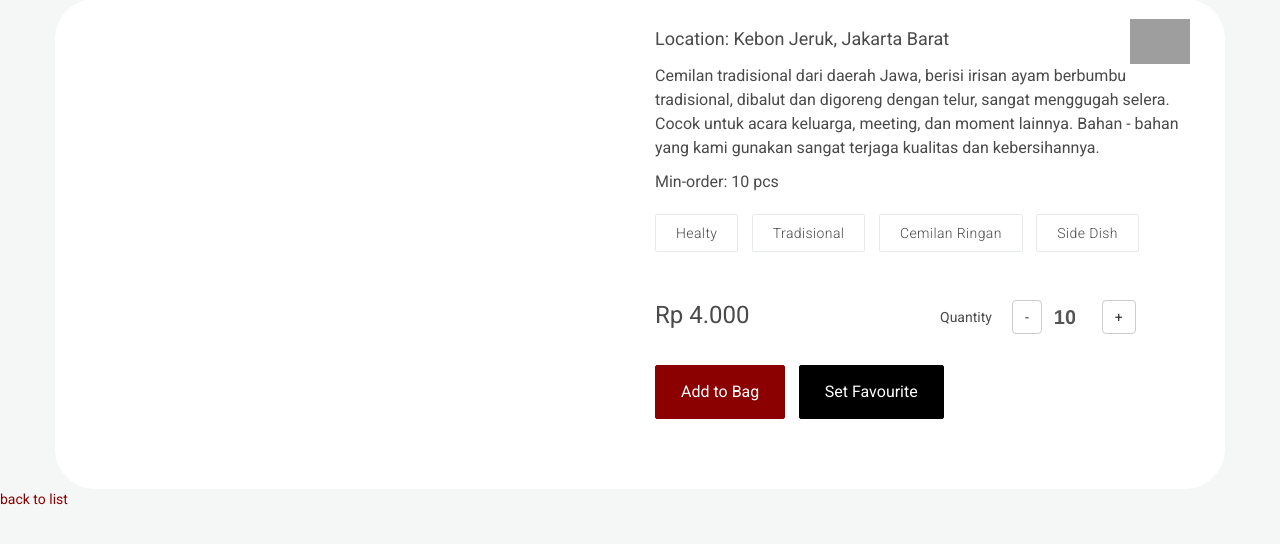
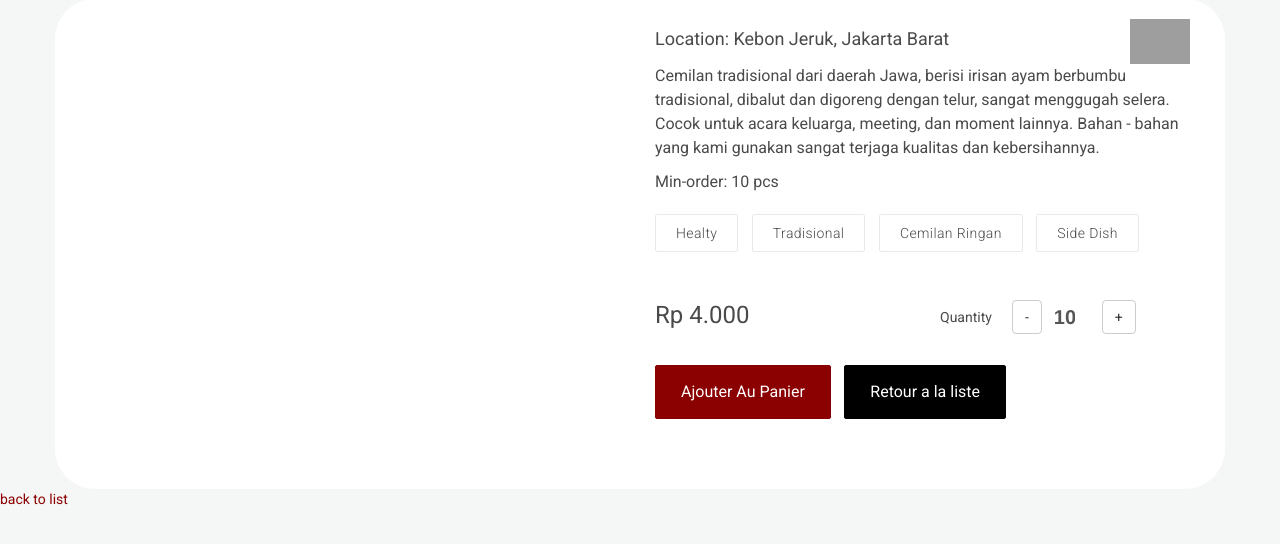
Before and after one commit to MedAymenChakroun/Wakalni-web, a Symfony app: template templates/produit/show.html.twig in a window 1280 px wide. Shown: the part 182-726 px from the top of the page. Run offline with Twig, Linux system fonts and the light colour scheme; the template is opened without the code that fills it, so the values that code supplies are empty; some libraries are stand-ins or nearby versions; grey boxes are pictures that could not be loaded.

Commit message:
ModulesMerge:Boutton retour

```diff
--- a/templates/produit/show.html.twig
+++ b/templates/produit/show.html.twig
@@ -117,9 +117,9 @@
 			</div>
 
 			<div class="product-detail-action-button-container">
-				<button onclick="location.href='shoppingCart.html'" class="btn button-add-to-bag" style="margin-right: 10px;">Add to Bag</button>
-				<button class="btn btn-default button-black button-learn-more" id="bookmarkButton">Set Favourite</button>
-				<button class="btn btn-default button-black button-learn-more" id="deleteBookmarkButton" style="display: none;">Delete Favourite</button>
+				<button onclick="location.href='shoppingCart.html'" class="btn button-add-to-bag" style="margin-right: 10px;">Ajouter Au Panier</button>
+				<button class="btn btn-default button-black button-learn-more" id="bookmarkButton"><a href="{{ path('app_produit_index') }}" style="color : white">Retour a la liste</a></button>
+				{# <button class="btn btn-default button-black button-learn-more" id="deleteBookmarkButton" style="display: none;">Delete Favourite</button> #}
 			</div>
 
 
```
